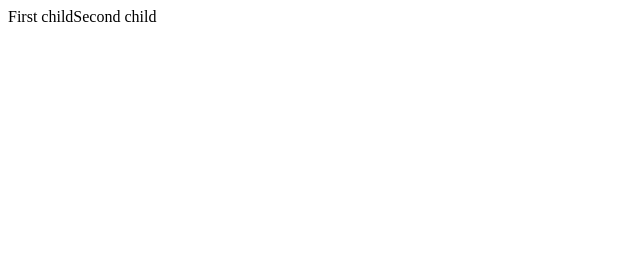
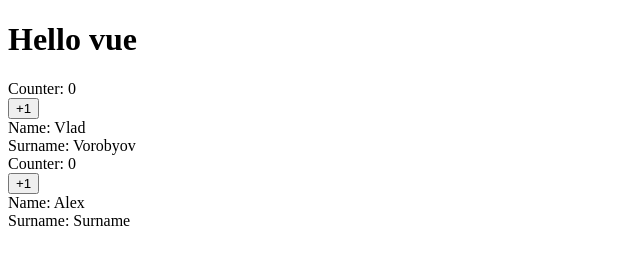
Before and after one commit to Oodmincheg/react-fundamentals-f07, a React app: page / in a window 1280 px wide. Shown: the whole page, without its empty margins (0-640 px from the left). Built offline with nearby package versions, Linux system fonts and the light colour scheme.

Commit message:
add some state

```diff
--- a/index.html
+++ b/index.html
@@ -3,24 +3,12 @@
 <head>
     <meta charset="UTF-8">
     <meta name="viewport" content="width=device-width, initial-scale=1.0">
-    <script crossorigin src="https://unpkg.com/react@17/umd/react.development.js"></script>
-    <script crossorigin src="https://unpkg.com/react-dom@17/umd/react-dom.development.js"></script>
-    <script crossorigin src="https://unpkg.com/babel-standalone@7.0.0-beta.3/babel.js"></script>
+
     <title>Document</title>
 </head>
 <body>
     <div id="root"></div>
-    <script type="text/babel">
-        const rootElement = document.getElementById('root')
-
-        const firstChild = <span>First child</span>
-        const secondChild = <span>Second child </span>
-
-        const element = React.createElement('div', {className:'container'}, firstChild, secondChild)
-        // console.log(element)
-        // const element = <div>{firstChild} {secondChild}</div>
-        // rootElement.appendChild(element)
-        ReactDOM.render(element, rootElement)
+    <script src="index.js">
     </script>
 </body>
 </html>
--- a/index.js
+++ b/index.js
@@ -1,7 +1,30 @@
-import ReactDOM from 'react-dom'
+import ReactDOM from 'react-dom';
+import React from 'react';
 
-function App() {
-    return <h1>Hello react</h1>
+function User({ name, surname, className, counter, setCounter }) {
+
+  return (
+    <>
+        <div>Counter: {counter}</div>
+        <button onClick={() => setCounter(counter + 1)}>+1</button>
+      <div className={className}>Name: {name}</div>
+      <div>Surname: {surname}</div>
+    </>
+  );
 }
 
-ReactDOM.render(<App />, document.getElementById('root'))
+function Header(props) {
+  return <h1>Hello {props.framework}</h1>;
+}
+function App() {
+    const [counter, setCounter] = React.useState(0)
+  return (
+    <>
+      <Header framework="vue" />
+      <User name="Vlad" surname="Vorobyov" counter={counter} setCounter={setCounter}/>
+      <User name="Alex" surname="Surname" className="container" counter={counter} setCounter={setCounter}/>
+    </>
+  );
+}
+
+ReactDOM.render(<App />, document.getElementById('root'));
--- a/package.json
+++ b/package.json
@@ -4,6 +4,8 @@
   "description": "",
   "main": "index.js",
   "scripts": {
+    "start": "parcel index.html",
+    "build": "parcel build index.html",
     "test": "echo \"Error: no test specified\" && exit 1"
   },
   "keywords": [],
```
Also changed, not shown: 2 other files.
